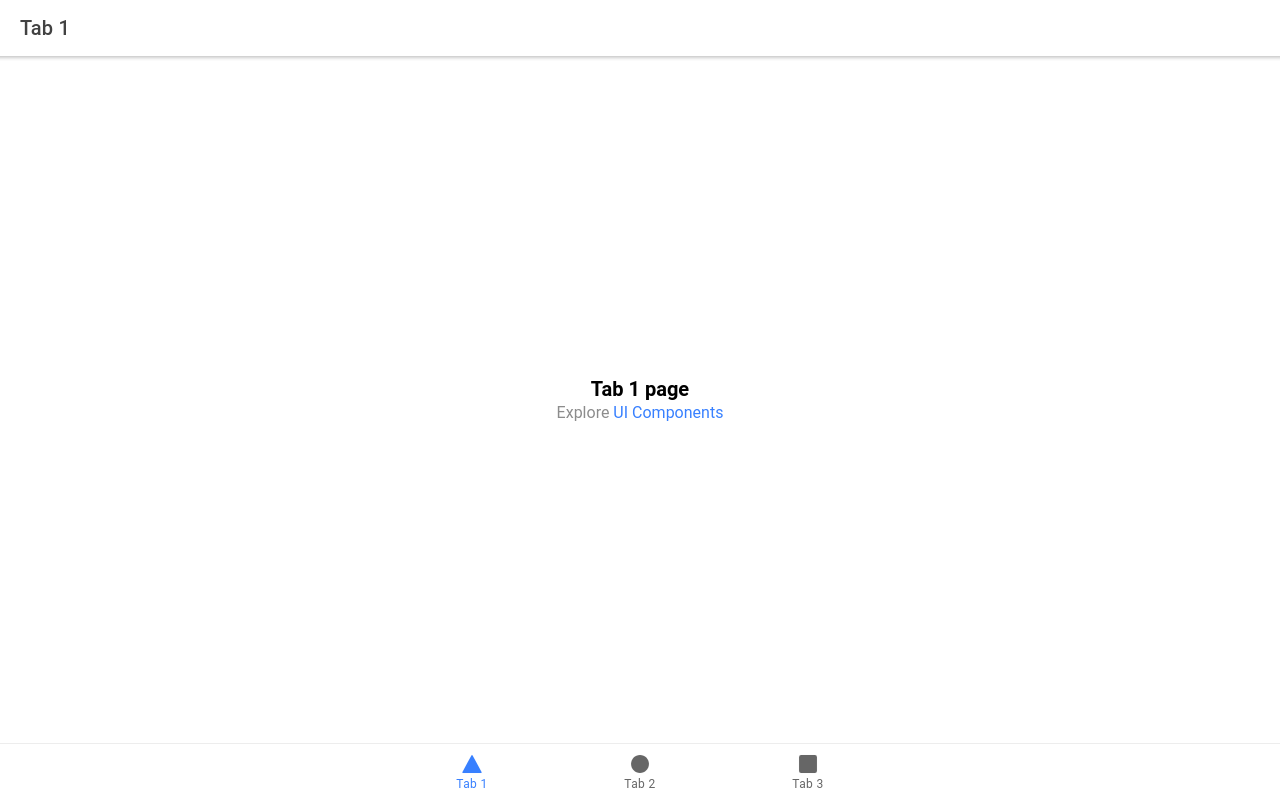
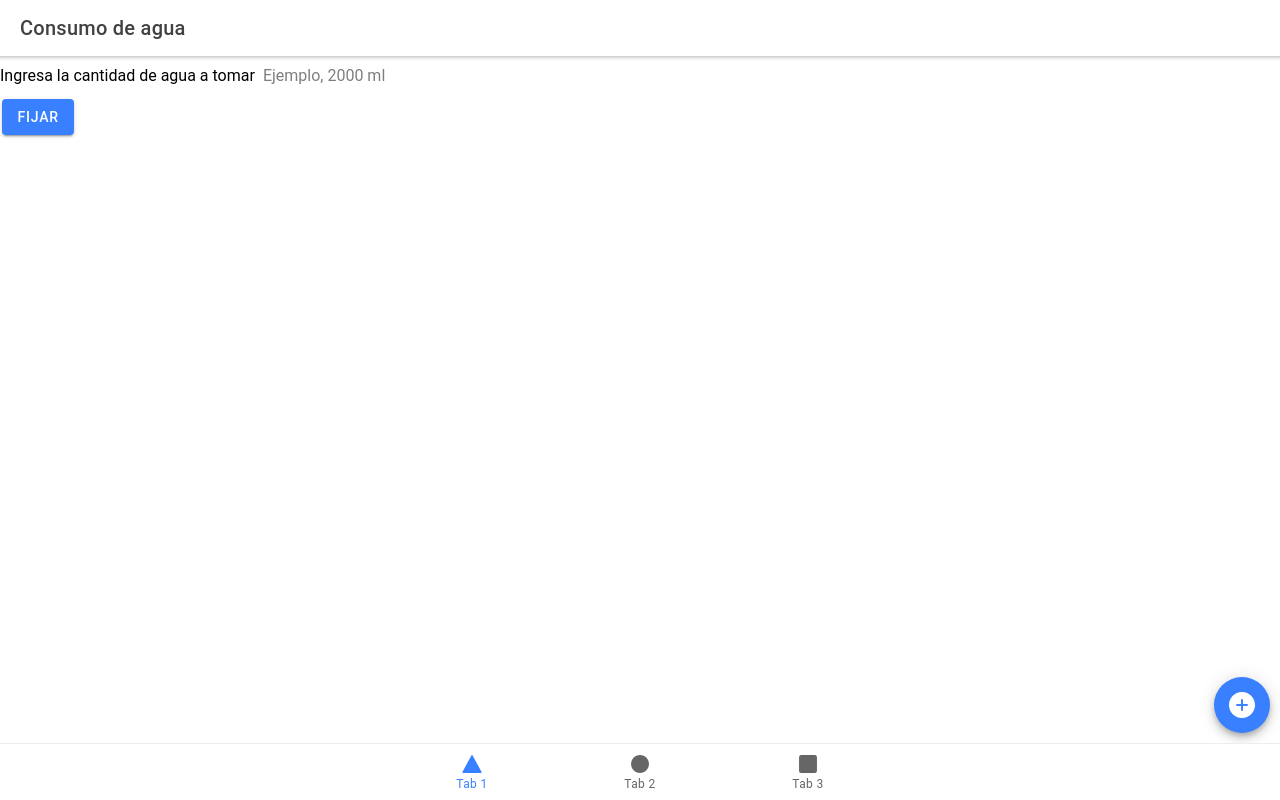
Before and after one commit to dpcgit/akvilo, a React (Create React App) app in the folder myApp/: page /tab1 in a window 1280 px wide. Built offline with nearby package versions, Linux system fonts and the light colour scheme.

Commit message:
Playing with components, no state or props yet

```diff
--- a/myApp/src/pages/Tab1.tsx
+++ b/myApp/src/pages/Tab1.tsx
@@ -1,23 +1,38 @@
 import React from 'react';
-import { IonContent, IonHeader, IonPage, IonTitle, IonToolbar } from '@ionic/react';
+import { IonContent, IonHeader, IonPage, IonTitle, IonToolbar, IonInput, IonText, IonButton, IonFab, IonIcon, IonFabButton} from '@ionic/react';
+import {addCircle} from 'ionicons/icons'
 import ExploreContainer from '../components/ExploreContainer';
 import './Tab1.css';
 
-const Tab1: React.FC = () => {
+const Tab1: React.FC = (props) => {
   return (
     <IonPage>
       <IonHeader>
         <IonToolbar>
-          <IonTitle>Tab 1</IonTitle>
+          <IonTitle>Consumo de agua</IonTitle>
         </IonToolbar>
       </IonHeader>
       <IonContent>
+
+	<IonInput type="number" placeholder="Ejemplo, 2000 ml" max="5000" min="0">
+	Ingresa la cantidad de agua a tomar
+	</IonInput>
+
+	<IonButton>Fijar
+	</IonButton>
+
+	<IonFab vertical="bottom" horizontal="end">
+	 <IonFabButton>
+	  <IonIcon icon={addCircle} size="large">
+	  </IonIcon>
+	 </IonFabButton>
+	</IonFab>
+
         <IonHeader collapse="condense">
           <IonToolbar>
             <IonTitle size="large">Tab 1</IonTitle>
           </IonToolbar>
         </IonHeader>
-        <ExploreContainer name="Tab 1 page" />
       </IonContent>
     </IonPage>
   );
```
